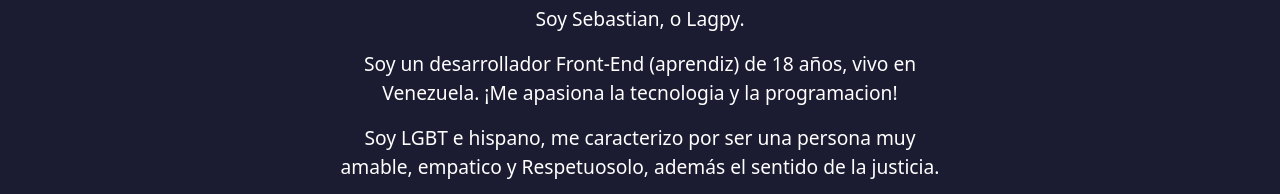
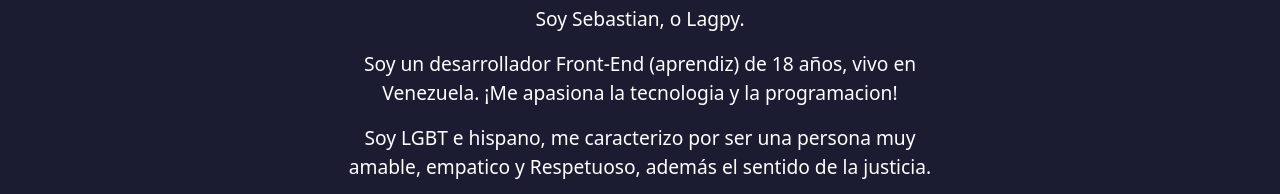
Before and after one commit to Lagpy/Seeebastian.github.io, a plain HTML site: page index.html in a window 1280 px wide. Shown: the part 1031-1225 px from the top of the page. Drawn offline with nearby package versions, Linux system fonts and the light colour scheme; a web font is replaced by a local one.

Commit message:
Update index.html

```diff
--- a/index.html
+++ b/index.html
@@ -54,7 +54,7 @@
         <h2 class="seccion-titulo">Conoce a Sebastian</h2>
         <p class="seccion-texto">Soy Sebastian, o Lagpy.</p>
         <p class="seccion-texto">Soy un desarrollador Front-End (aprendiz) de 18 años, vivo en Venezuela. ¡Me apasiona la tecnologia y la programacion!</p>
-        <p class="seccion-texto">Soy LGBT e hispano, me caracterizo por ser una persona muy amable, empatico y Respetuosolo, además el sentido de la justicia.</p>
+        <p class="seccion-texto">Soy LGBT e hispano, me caracterizo por ser una persona muy amable, empatico y Respetuoso, además el sentido de la justicia.</p>
         <p class="seccion-texto">Si desea conocerme mejor, comuníquese conmigo por Whatsapp o correo electrónico (ambos están al final de esta página), reviso Whatsapp todos los días.</p>
       </div>
     </section>
```
